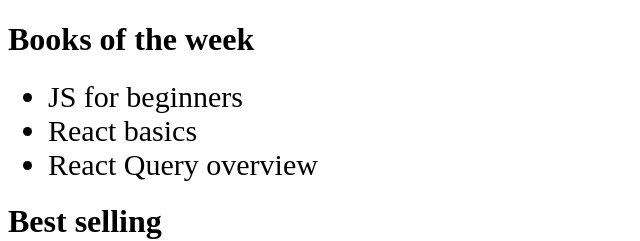
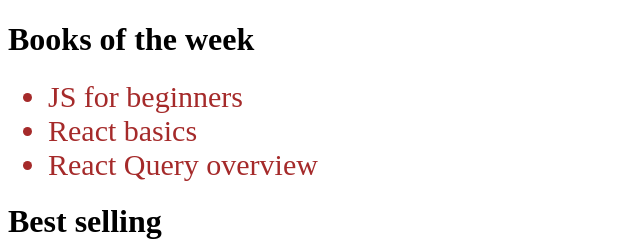
Before and after one commit to ArsenZar/02-react-cafe, a React (Vite) app: page / in a window 1280 px wide. Shown: the top 241 px of the page, without its empty margins (0-640 px from the left). Built offline with nearby package versions, Linux system fonts and the light colour scheme.

Commit message:
use lib clsx

```diff
--- a/package.json
+++ b/package.json
@@ -10,6 +10,7 @@
     "preview": "vite preview"
   },
   "dependencies": {
+    "clsx": "^2.1.1",
     "react": "^19.1.1",
     "react-dom": "^19.1.1"
   },
--- a/src/components/App.tsx
+++ b/src/components/App.tsx
@@ -7,7 +7,7 @@ import Book from "./Book";
 export default function App() {
   return (
     <>
-      <Book />
+      <Book type="error"/>
       <h1>Best selling</h1>
       <Product
         name="Tacos With Lime"
--- a/src/components/Book.module.css
+++ b/src/components/Book.module.css
@@ -1,3 +1,9 @@
 .li{
     font-size: 30px;
 }
+.success{
+    color: green;
+}
+.error{
+    color: brown;
+}
--- a/src/components/Book.tsx
+++ b/src/components/Book.tsx
@@ -1,8 +1,13 @@
+import clsx from "clsx";
 import css from "./book.module.css";
 
 interface Book {
     id: string;
     name: string;
+}
+
+interface BookTypes {
+    type?: "success" | "error";
 }
 
 const books: Book[] = [
@@ -11,13 +16,13 @@ const books: Book[] = [
     { id: "id-3", name: "React Query overview" },
 ];
 
-export default function App() {
+export default function App({ type }: BookTypes) {
     return (
         <>
             <h1>Books of the week</h1>
             <ul>
                 {books.map((book) => (
-                    <li className={ css.li } key={book.id}>{book.name}</li>
+                    <li className={ clsx(css.li, type && css[type]) } key={book.id}>{book.name}</li>
                 ))}
             </ul>
         </>
```
Also changed, not shown: 1 other file (tests, documents, lock files or other folders).
